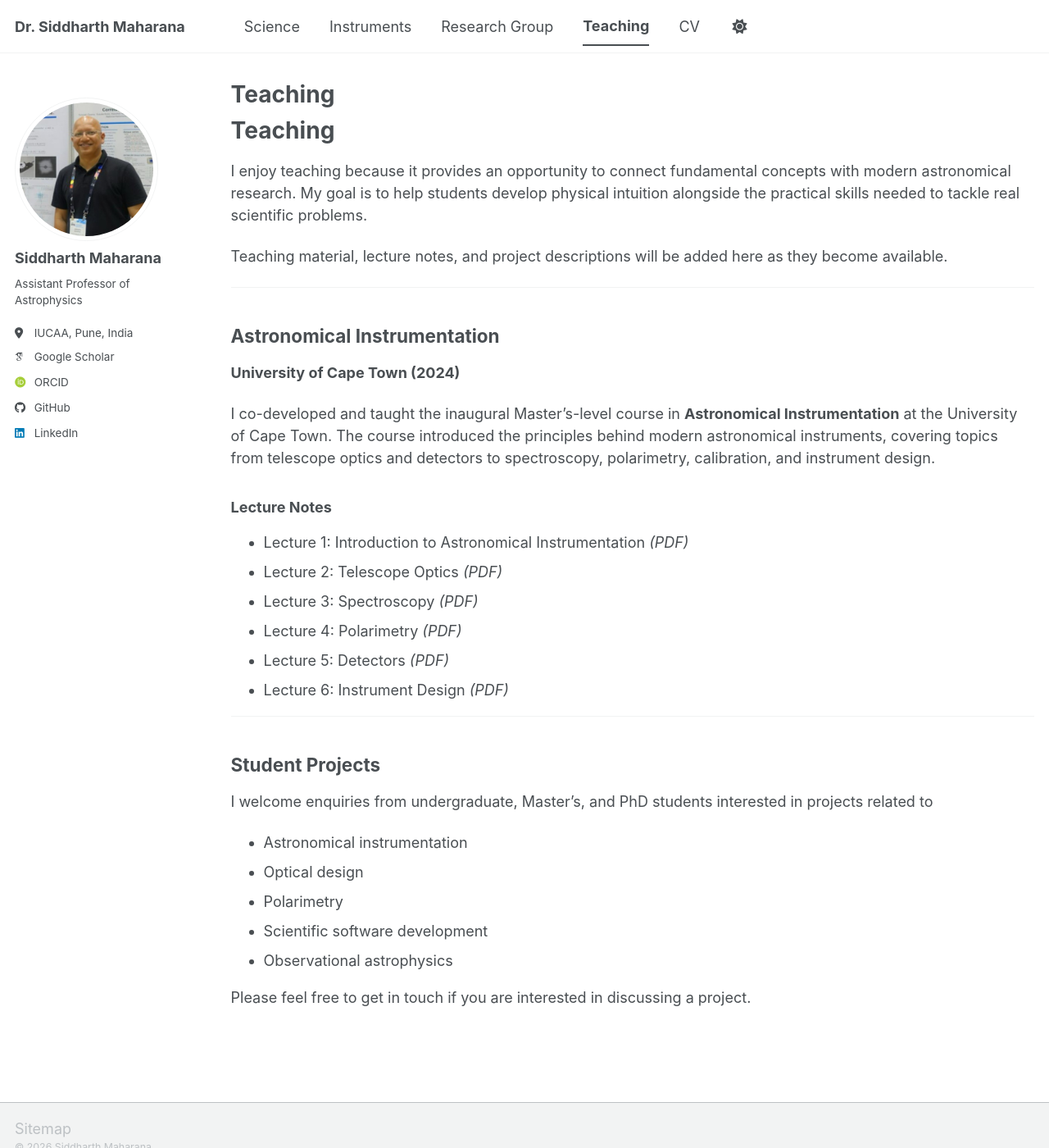
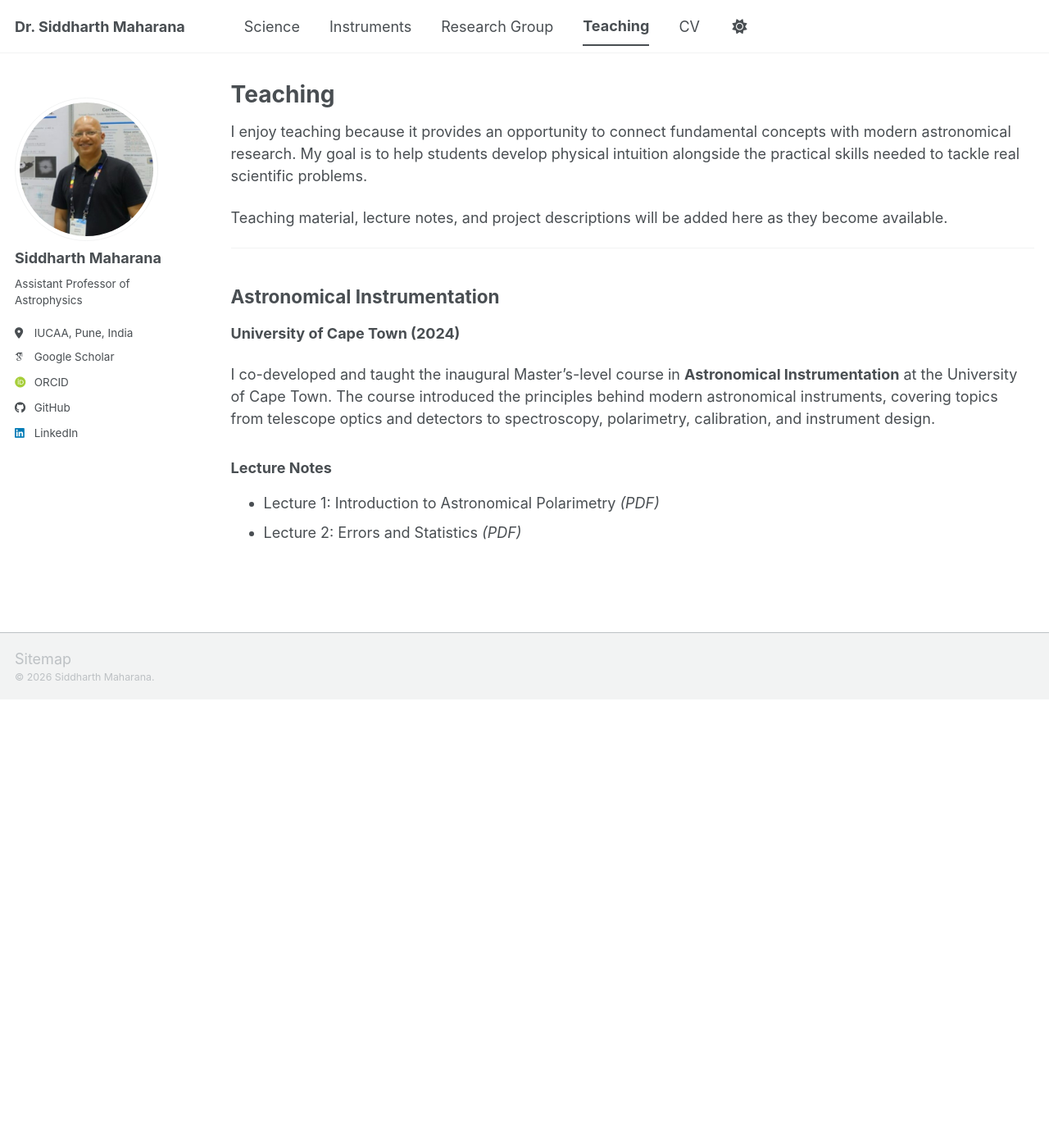
Before and after one commit to siddharth-maharana/siddharth-maharana.github.io, a Jekyll site: the page built from _pages/teaching.md, in a window 1280 px wide and 1400 px high. Shown: the whole window at 82% size. Built offline with Jekyll 4.4.1, drawn with Linux system fonts in a browser that asks for light colours; some web fonts are replaced; a script bundle is joined from its source files by our own code; library files that are not in the unit come from our copies.

Commit message:
Update teaching.md

```diff
--- a/_pages/teaching.md
+++ b/_pages/teaching.md
@@ -4,8 +4,6 @@ permalink: /teaching/
 layout: archive
 author_profile: true
 ---
-
-# Teaching
 
 I enjoy teaching because it provides an opportunity to connect fundamental concepts with modern astronomical research. My goal is to help students develop physical intuition alongside the practical skills needed to tackle real scientific problems.
 
@@ -20,23 +18,5 @@ I co-developed and taught the inaugural Master's-level course in **Astronomical
 
 ### Lecture Notes
 
-- Lecture 1: Introduction to Astronomical Instrumentation *(PDF)*
-- Lecture 2: Telescope Optics *(PDF)*
-- Lecture 3: Spectroscopy *(PDF)*
-- Lecture 4: Polarimetry *(PDF)*
-- Lecture 5: Detectors *(PDF)*
-- Lecture 6: Instrument Design *(PDF)*
-
----
-
-## Student Projects
-
-I welcome enquiries from undergraduate, Master's, and PhD students interested in projects related to
-
-- Astronomical instrumentation
-- Optical design
-- Polarimetry
-- Scientific software development
-- Observational astrophysics
-
-Please feel free to get in touch if you are interested in discussing a project.
+- Lecture 1: Introduction to Astronomical Polarimetry *(PDF)*
+- Lecture 2: Errors and Statistics *(PDF)*
```
